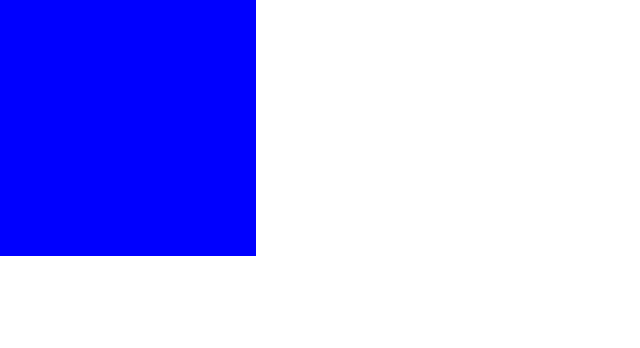
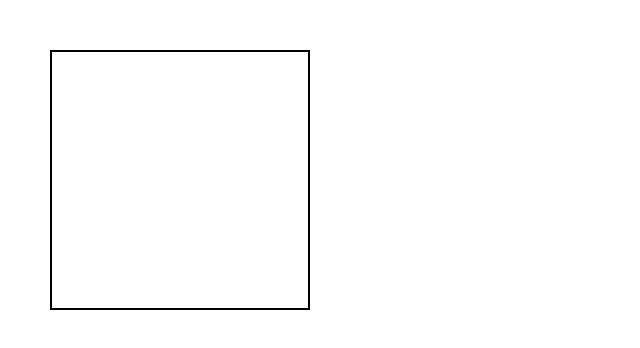
Before and after one commit to markbailey0356/etch-a-sketch, a plain HTML site: page index.html in a window 1280 px wide. Shown: the whole page, without its empty margins (0-640 px from the left). Drawn offline with Linux system fonts and the light colour scheme.

Commit message:
Add simple mouse hover and border

```diff
--- a/style.css
+++ b/style.css
@@ -2,11 +2,20 @@
 
 .grid {
   width: 256px;
+  height: 256px;
+  border: 2px solid black;
+  position: relative;
+  left: 50px;
+  top: 50px;
 }
 
 .square {
-  background-color: blue;
+  background-color: white;
   width: 16px;
   height: 16px;
   float: left;
 }
+
+.square:hover {
+  background-color: black;
+}
```
Also changed, not shown: etch-a-sketch.js (line endings or trailing spaces).
